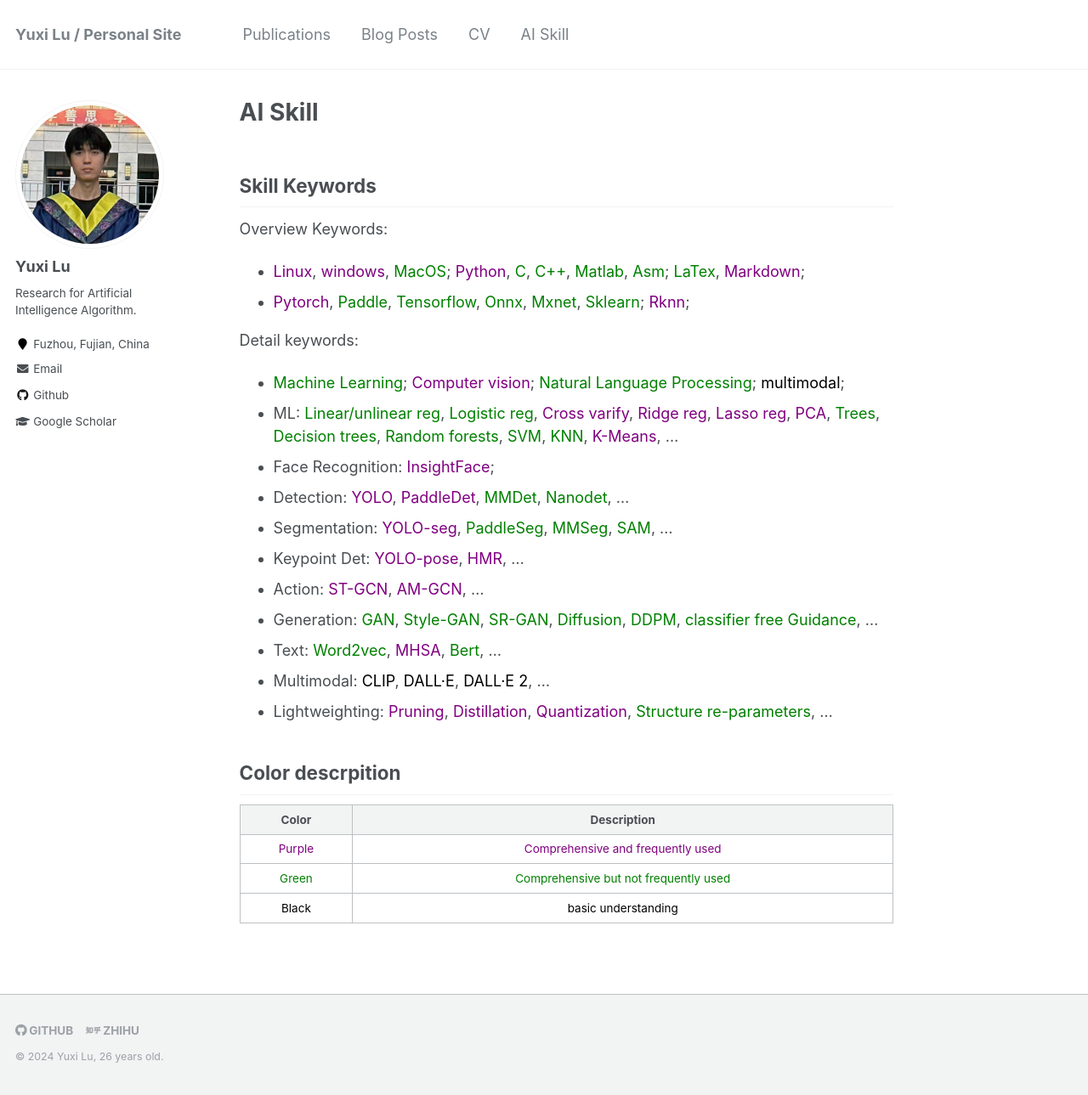
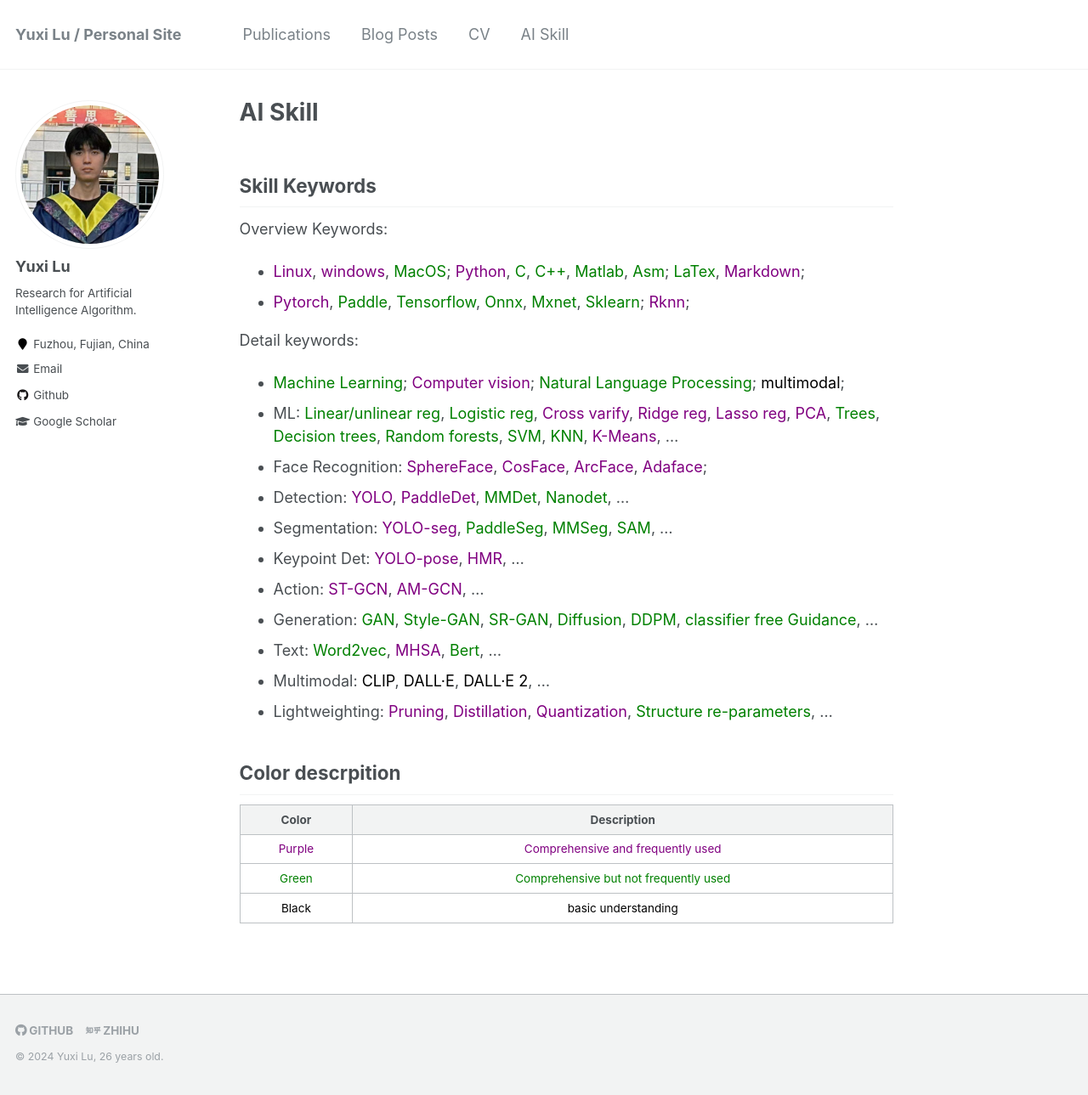
Before and after one commit to divided7/divided7.github.io, a Jekyll site: the page built from _pages/markdown.md, in a window 1280 px wide and 1289 px high. Shown: the whole window at 85% size. Built offline with Jekyll 4.4.1, drawn with Linux system fonts in a browser that asks for light colours.

Commit message:
Update markdown.md

```diff
--- a/_pages/markdown.md
+++ b/_pages/markdown.md
@@ -17,7 +17,7 @@ Detail keywords:
 
 * <span style="color: green;">Machine Learning</span>;<span style="color: Purple;"> Computer vision</span>; <span style="color: green;"> Natural Language Processing</span>; <span style="color: black;"> multimodal</span>;
 * ML: <span style="color: green;">Linear/unlinear reg</span>, <span style="color: green;"> Logistic reg</span>, <span style="color: Purple;"> Cross varify</span>, <span style="color: Purple;"> Ridge reg</span>, <span style="color: Purple;"> Lasso reg</span>, <span style="color: Purple;"> PCA</span>, <span style="color: green;"> Trees</span>, <span style="color: green;"> Decision trees</span>, <span style="color: green;"> Random forests</span>, <span style="color: green;"> SVM</span>, <span style="color: green;"> KNN</span>, <span style="color: Purple;"> K-Means</span>, ...
-* Face Recognition: <span style="color: Purple;">InsightFace</span>;
+* Face Recognition: <span style="color: Purple;">SphereFace</span>, <span style="color: Purple;">CosFace</span>, <span style="color: Purple;">ArcFace</span>, <span style="color: Purple;">Adaface</span>;
 * Detection: <span style="color: Purple;">YOLO</span>, <span style="color: Purple;"> PaddleDet</span>, <span style="color: green;"> MMDet</span>, <span style="color: green;"> Nanodet</span>, ...
 * Segmentation: <span style="color: Purple;">YOLO-seg</span>, <span style="color: green;"> PaddleSeg</span>, <span style="color: green;"> MMSeg</span>, <span style="color: green;"> SAM</span>, ...
 * Keypoint Det: <span style="color: Purple;">YOLO-pose</span>, <span style="color: Purple;"> HMR</span>, ...
```
